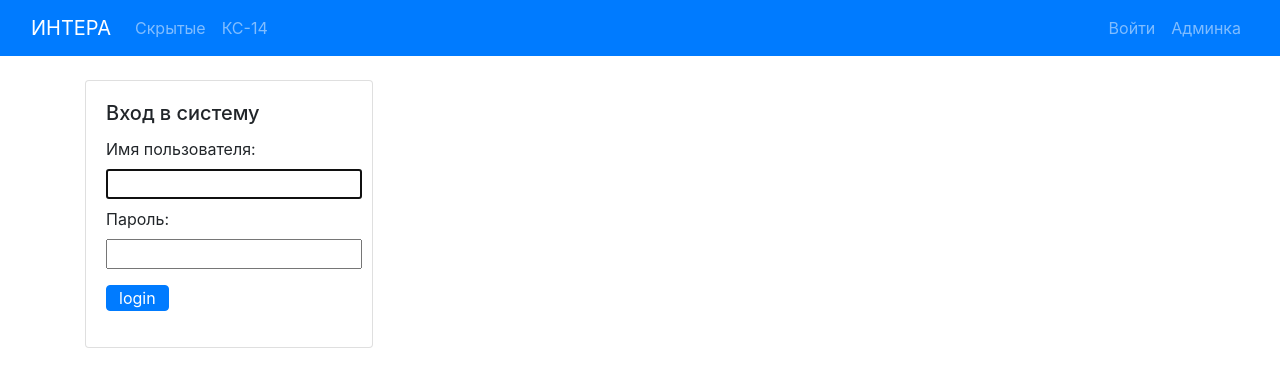
After one commit to dezhik74/ActHiddeen, a Django app: page /accounts/login/ in a window 1280 px wide. The commit adds this page. Shown: the top 387 px of the page. Run offline with Django 3.2, Linux system fonts and the light colour scheme; some libraries are stand-ins or nearby versions.

Commit message:
0.7.3 Вчерне прикручена вход пользователей

```diff
--- a/app/acts/acts/urls.py
+++ b/app/acts/acts/urls.py
@@ -22,14 +22,15 @@ from django.shortcuts import render
 def main_index(request):
     return render(request, 'index_main.html')
 
-
 urlpatterns = [
     path('',main_index,name='main_index'),
     path('admin/', admin.site.urls, name='admin_url'),
     path('actbase/', include('hiddenactsbase.urls'),name='actbase_url'),
     path('ks14base/', include('ks14base.urls'),name='ks14base_url'),
     path('gati/', include('gati.urls'),name='gati_url'),
+    ]
 
 
-
+urlpatterns += [
+    path('accounts/', include('django.contrib.auth.urls')),
 ]
--- a/app/acts/hiddenactsbase/admin.py
+++ b/app/acts/hiddenactsbase/admin.py
@@ -1,5 +1,8 @@
 from django.contrib import admin
 from .models import *
+
+# администратор admin / admin
+# пользователь user / intera_user
 
 
 # Register your models here.
--- a/app/acts/templates/base.html
+++ b/app/acts/templates/base.html
@@ -20,11 +20,21 @@
 
 
     <nav class="navbar navbar-expand-lg navbar-dark bg-primary">
-        <a class="navbar-brand" href="/">ИНТЕРА</a>
-        <div class="collapse navbar-collapse" id="navbarNavAltMarkup">
-            <div class="navbar-nav">
-                <a class="nav-item nav-link " href="{% url 'objects_list_url' %}">Скрытые <span class="sr-only">(current)</span></a>
-                <a class="nav-item nav-link " href="{% url 'ks14_list_url' %}">КС-14</a>
+        <div class="container-fluid">
+            <a class="navbar-brand" href="/">ИНТЕРА</a>
+            <div class="collapse navbar-collapse" id="navbarNavAltMarkup">
+                <div class="navbar-nav">
+                    <a class="nav-item nav-link " href="{% url 'objects_list_url' %}">Скрытые <span class="sr-only">(current)</span></a>
+                    <a class="nav-item nav-link " href="{% url 'ks14_list_url' %}">КС-14</a>
+                </div>
+            </div>
+            <div class="navbar-nav navbar-right">
+                {% if user.is_authenticated %}
+                    <a class="navbar-text">Пользователь: {{ user.get_username }} </a>
+                    <a class="nav-item nav-link" href="/accounts/logout">Выйти</a>
+                {% else %}
+                    <a class="nav-item nav-link" href="/accounts/login">Войти</a>
+                {% endif %}
                 <a class="nav-item nav-link" href="/admin">Админка</a>
             </div>
         </div>
--- a/app/acts/templates/index_main.html
+++ b/app/acts/templates/index_main.html
@@ -5,5 +5,4 @@
     <a href="{% url 'objects_list_url' %}" class="btn btn-primary  my-1 py-0">Акты скрытых</a>
     <a href="{% url 'ks14_list_url' %}" class="btn btn-primary  my-1 py-0">КС14</a>
     <a href="{% url 'gati_order_list_url' %}" class="btn btn-primary  my-1 py-0">ГАТИ</a>
-
 {% endblock %}
--- /dev/null
+++ b/app/acts/templates/registration/login.html
@@ -0,0 +1,42 @@
+{% extends 'base.html' %}
+{% block mycontent %}
+
+
+{% if form.errors %}
+   <p>Your username and password didn't match. Please try again.</p>
+{% endif %}
+
+{% if next %}
+    {% if user.is_authenticated %}
+    <p>Your account doesn't have access to this page. To proceed,
+    please login with an account that has access.</p>
+    {% else %}
+    <p>Please login to see this page.</p>
+    {% endif %}
+{% endif %}
+
+<form method="post" action="{% url 'login' %}">
+   {% csrf_token %}
+
+   <div class="container pt-4">
+      <div class="card" style="width: 18rem;">
+         <div class="card-body">
+            <h5 class="card-title">Вход в систему</h5>
+            <div>
+               <div>{{ form.username.label_tag }}</div>
+               <div>{{ form.username }}</div>
+            </div>
+            <div>
+               <div class="mt-2">{{ form.password.label_tag }}</div>
+               <div>{{ form.password }}</div>
+            </div>
+            <div>
+               <input type="submit" value="login" class="btn btn-primary my-3 py-0"/>
+               <input type="hidden" name="next" value="{{ next }}" />
+            </div>
+         </div>
+      </div>
+   </div>
+</form>
+
+{% endblock %}
```
Also changed, not shown: app/acts/acts/settings.py (+19 -16 lines), app/acts/hiddenactsbase/views.py (+8 -0 lines), app/acts/ks14base/views.py (+9 -3 lines), app/acts/templates/registration/logged_out.html (added, +9 -0 lines), app/acts/db.sqlite3.
